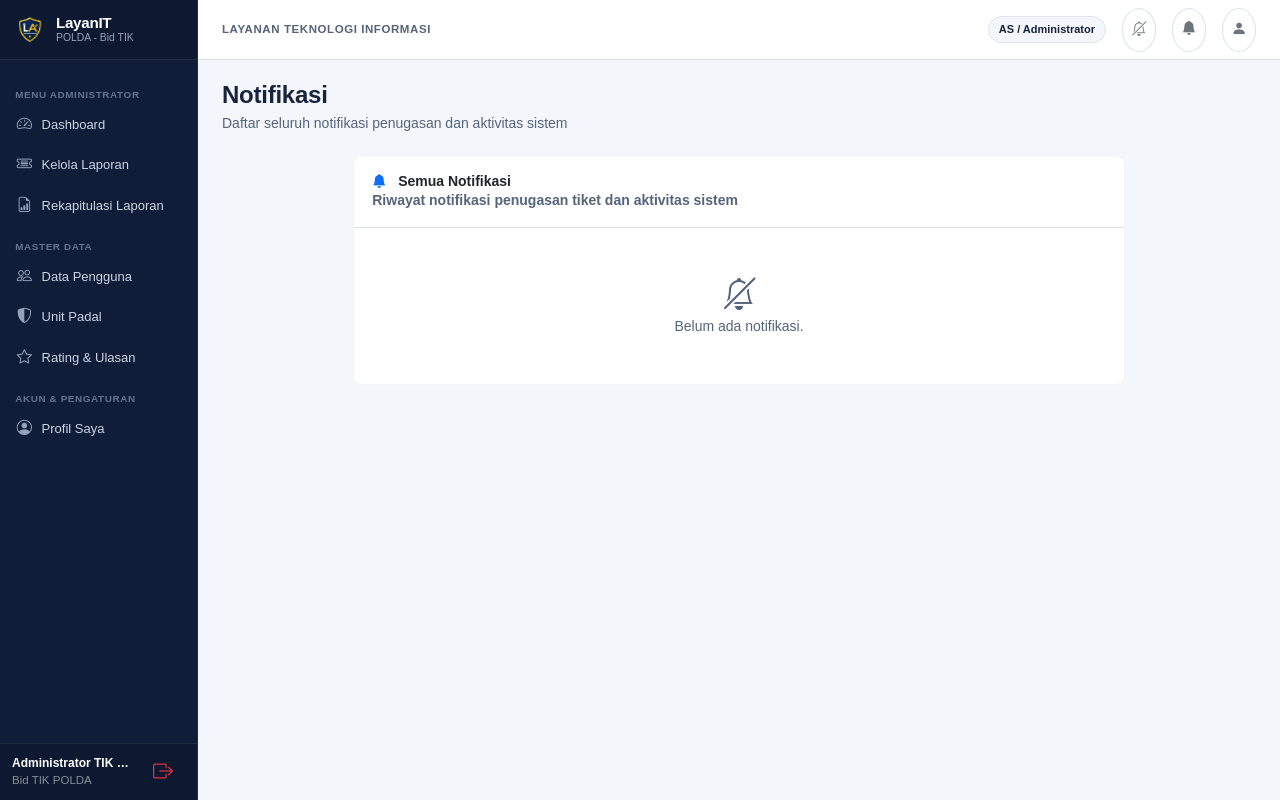
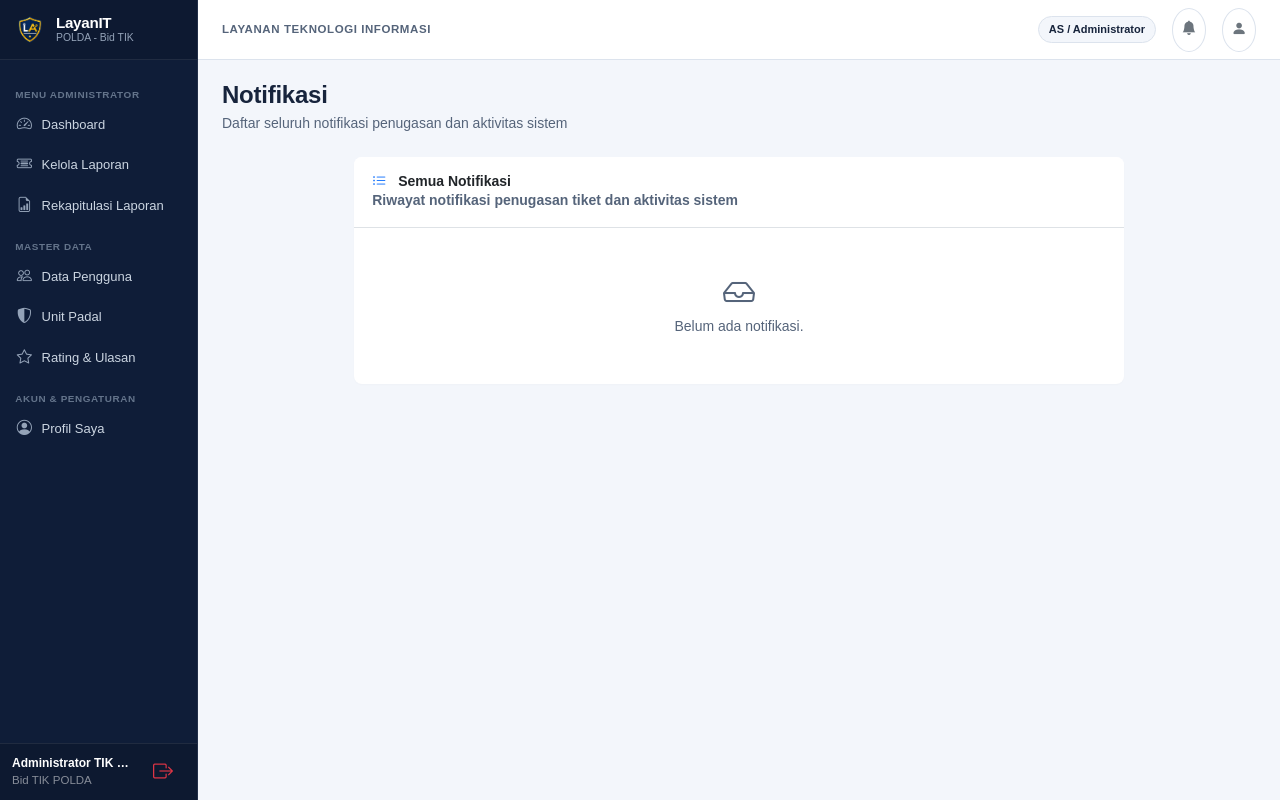
Before and after one commit to noorma-prog/Project_PKL, a Laravel app: page /notifications in a window 1280 px wide. Run offline with Laravel 12, Linux system fonts and the light colour scheme; a user stored in the database is signed in; data comes from the database, SQL or seed files in the repository; data that the repository does not hold is empty.

Commit message:
menghilankan lonceng notifikasi 1

```diff
--- a/resources/views/layouts/app.blade.php
+++ b/resources/views/layouts/app.blade.php
@@ -662,15 +662,6 @@
                     <span>AS / {{ $roleLabel }}</span>
                 </div>
 
-                <button type="button"
-                        id="push-notification-toggle"
-                        class="btn btn-light rounded-circle p-1 d-flex align-items-center justify-content-center"
-                        style="width:34px;height:34px;border:1px solid var(--civic-line);"
-                        aria-label="Aktifkan notifikasi perangkat"
-                        title="Aktifkan notifikasi perangkat">
-                    <i id="push-notification-icon" class="bi bi-bell-slash text-secondary" style="font-size:.9rem;"></i>
-                </button>
-
                 {{-- Lonceng Notifikasi DB --}}
                 @php $unreadCount = auth()->user()->unreadNotifications->count(); @endphp
                 <div class="dropdown">
@@ -692,6 +683,16 @@
                                     <button type="submit" class="btn btn-link btn-sm text-primary p-0 text-decoration-none" style="font-size:0.75rem;">Tandai semua dibaca</button>
                                 </form>
                             @endif
+                        </div>
+                        <div class="px-3 py-2 border-bottom push-notification-control">
+                            <button type="button"
+                                    id="push-notification-toggle"
+                                    class="btn btn-sm btn-outline-secondary w-100 d-flex align-items-center justify-content-center"
+                                    aria-label="Aktifkan notifikasi perangkat"
+                                    title="Aktifkan notifikasi perangkat">
+                                <i id="push-notification-icon" class="bi bi-phone text-secondary me-2"></i>
+                                <span id="push-notification-label">Aktifkan notifikasi perangkat</span>
+                            </button>
                         </div>
                         <div style="max-height:300px; overflow-y:auto;">
                             @forelse(auth()->user()->notifications()->latest()->take(10)->get() as $notif)
@@ -848,8 +849,10 @@
     (() => {
         const toggle = document.getElementById('push-notification-toggle');
         const icon = document.getElementById('push-notification-icon');
+        const label = document.getElementById('push-notification-label');
+        const control = toggle?.closest('.push-notification-control');
         if (!toggle || !('serviceWorker' in navigator) || !('PushManager' in window)) {
-            if (toggle) toggle.style.display = 'none';
+            if (control) control.classList.add('d-none');
             return;
         }
 
@@ -866,11 +869,11 @@
         async function refreshPushState() {
             serviceWorkerRegistration = await navigator.serviceWorker.ready;
             const subscription = await serviceWorkerRegistration.pushManager.getSubscription();
-            icon.className = subscription
-                ? 'bi bi-bell-fill text-primary'
-                : 'bi bi-bell-slash text-secondary';
-            toggle.setAttribute('aria-label', subscription ? 'Nonaktifkan notifikasi perangkat' : 'Aktifkan notifikasi perangkat');
-            toggle.title = subscription ? 'Nonaktifkan notifikasi perangkat' : 'Aktifkan notifikasi perangkat';
+            const actionLabel = subscription ? 'Nonaktifkan notifikasi perangkat' : 'Aktifkan notifikasi perangkat';
+            icon.className = subscription ? 'bi bi-phone text-primary me-2' : 'bi bi-phone text-secondary me-2';
+            label.textContent = actionLabel;
+            toggle.setAttribute('aria-label', actionLabel);
+            toggle.title = actionLabel;
         }
 
         navigator.serviceWorker.register('/sw.js').then(async () => {
--- a/resources/views/notifications/index.blade.php
+++ b/resources/views/notifications/index.blade.php
@@ -10,7 +10,7 @@
         <div class="card shadow-sm border-0 rounded-3 bg-white">
             <div class="card-header bg-white py-3 border-bottom d-flex justify-content-between align-items-center">
                 <div>
-                    <h6 class="mb-0 fw-bold text-dark"><i class="bi bi-bell-fill text-primary me-2"></i> Semua Notifikasi</h6>
+                    <h6 class="mb-0 fw-bold text-dark"><i class="bi bi-list-ul text-primary me-2"></i> Semua Notifikasi</h6>
                     <small class="text-muted">Riwayat notifikasi penugasan tiket dan aktivitas sistem</small>
                 </div>
                 @if(auth()->user()->unreadNotifications->count() > 0)
@@ -44,7 +44,7 @@
                     </a>
                 @empty
                     <div class="text-center text-muted py-5">
-                        <i class="bi bi-bell-slash fs-2 d-block mb-2"></i>
+                        <i class="bi bi-inbox fs-2 d-block mb-2"></i>
                         Belum ada notifikasi.
                     </div>
                 @endforelse
```
Also changed, not shown: tests/Feature/LayanItWorkflowTest.php (+21 -0 lines).
